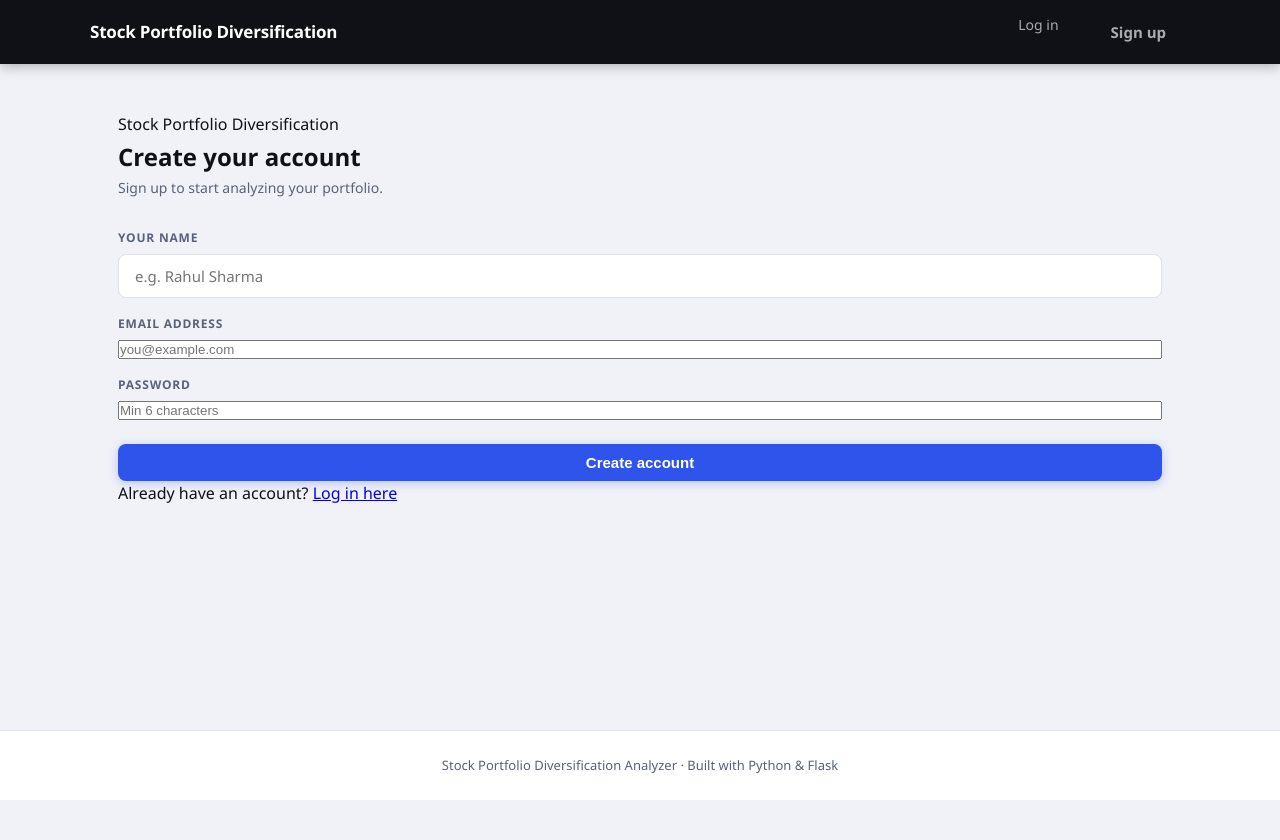
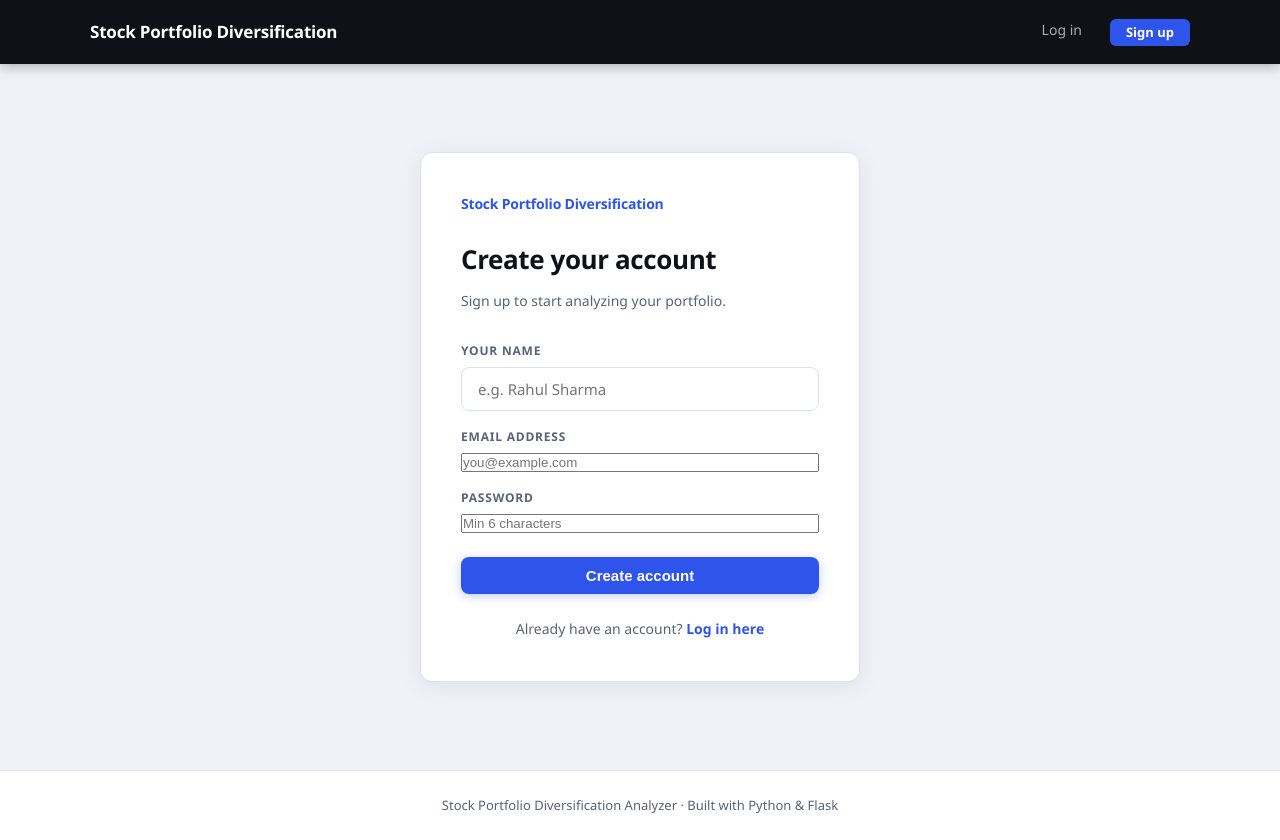
Before and after one commit to Bhavyamahan/stock-portfolio-diversification, a Flask app: page /signup in a window 1280 px wide. Before the commit the page ends 800 px from the top, so only its background shows below. Run offline with Flask 3, Linux system fonts and the light colour scheme; parts of the project's set-up code (start-up, migrations or seed data) failed here and were passed over.

Commit message:
style.css

```diff
--- a/app/static/css/style.css
+++ b/app/static/css/style.css
@@ -141,3 +141,18 @@ input:focus, select:focus { outline: none; border-color: var(--clr-primary); box
   .progress-bar .step { font-size: 11px; padding: 11px 8px; }
   .rebalance-summary { grid-template-columns: 1fr; }
 }
+/* ── Auth pages ──────────────────────────────────────── */
+.auth-wrapper { display: flex; align-items: center; justify-content: center; min-height: 60vh; padding: 40px 24px; }
+.auth-card { background: var(--clr-surface); border: 1px solid var(--clr-border); border-radius: var(--radius); padding: 40px; width: 100%; max-width: 440px; box-shadow: var(--shadow); }
+.auth-logo { font-size: 14px; font-weight: 700; color: var(--clr-primary); margin-bottom: 24px; letter-spacing: -0.2px; }
+.auth-card h2 { font-size: 26px; font-weight: 800; margin-bottom: 8px; letter-spacing: -0.4px; }
+.auth-switch { margin-top: 24px; text-align: center; font-size: 14px; color: var(--clr-muted); }
+.auth-switch a { color: var(--clr-primary); font-weight: 600; text-decoration: none; }
+.auth-switch a:hover { text-decoration: underline; }
+
+/* ── Nav auth buttons ────────────────────────────────── */
+.nav-username { font-size: 14px; color: rgba(255,255,255,0.8); font-weight: 500; }
+.btn--logout { background: transparent; color: rgba(255,255,255,0.7); border: 1px solid rgba(255,255,255,0.3); padding: 6px 14px; font-size: 13px; border-radius: 6px; }
+.btn--logout:hover { background: rgba(255,255,255,0.1); color: #fff; transform: none; }
+.btn--signup { background: var(--clr-primary); color: #fff; padding: 7px 16px; font-size: 13px; border-radius: 6px; }
+.btn--signup:hover { background: var(--clr-primary-d); transform: none; }
```
